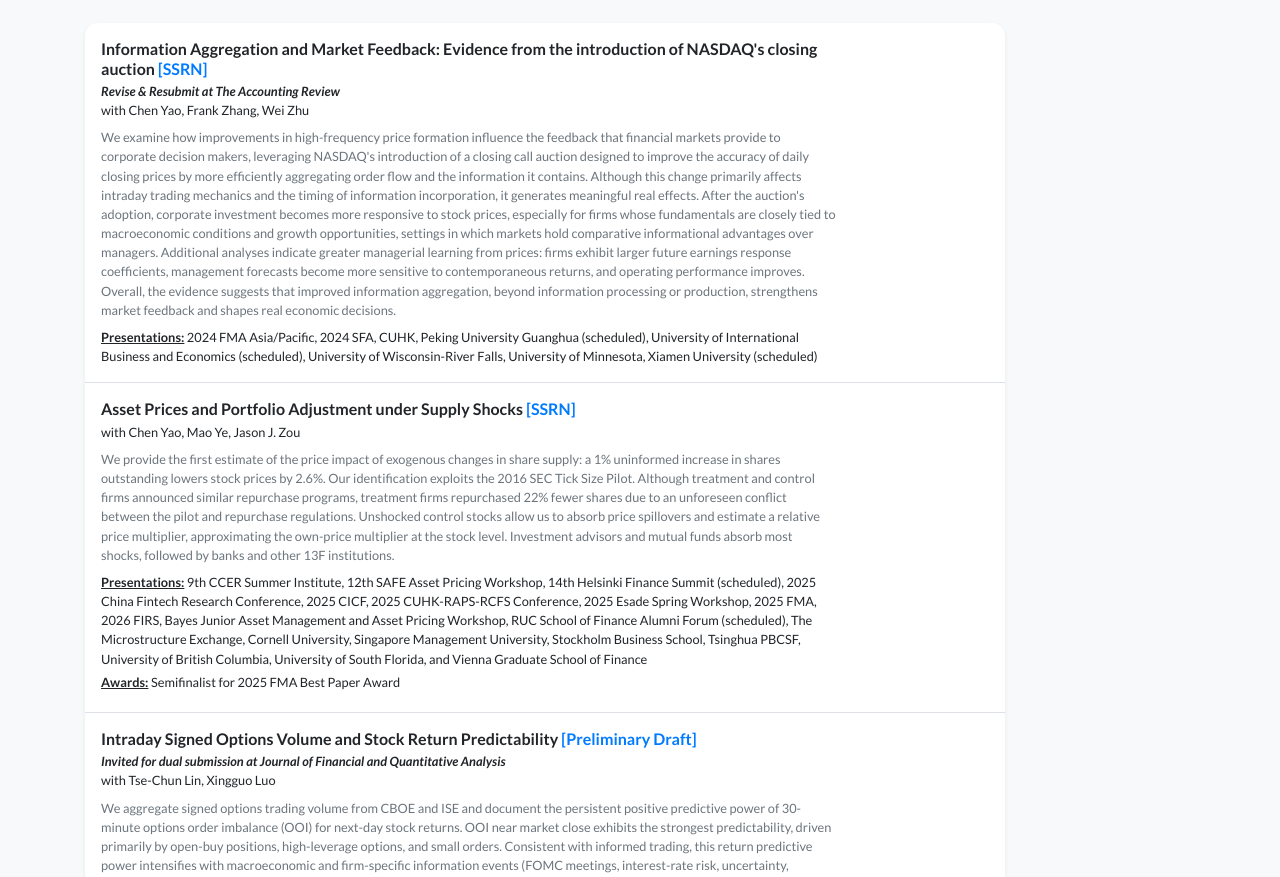
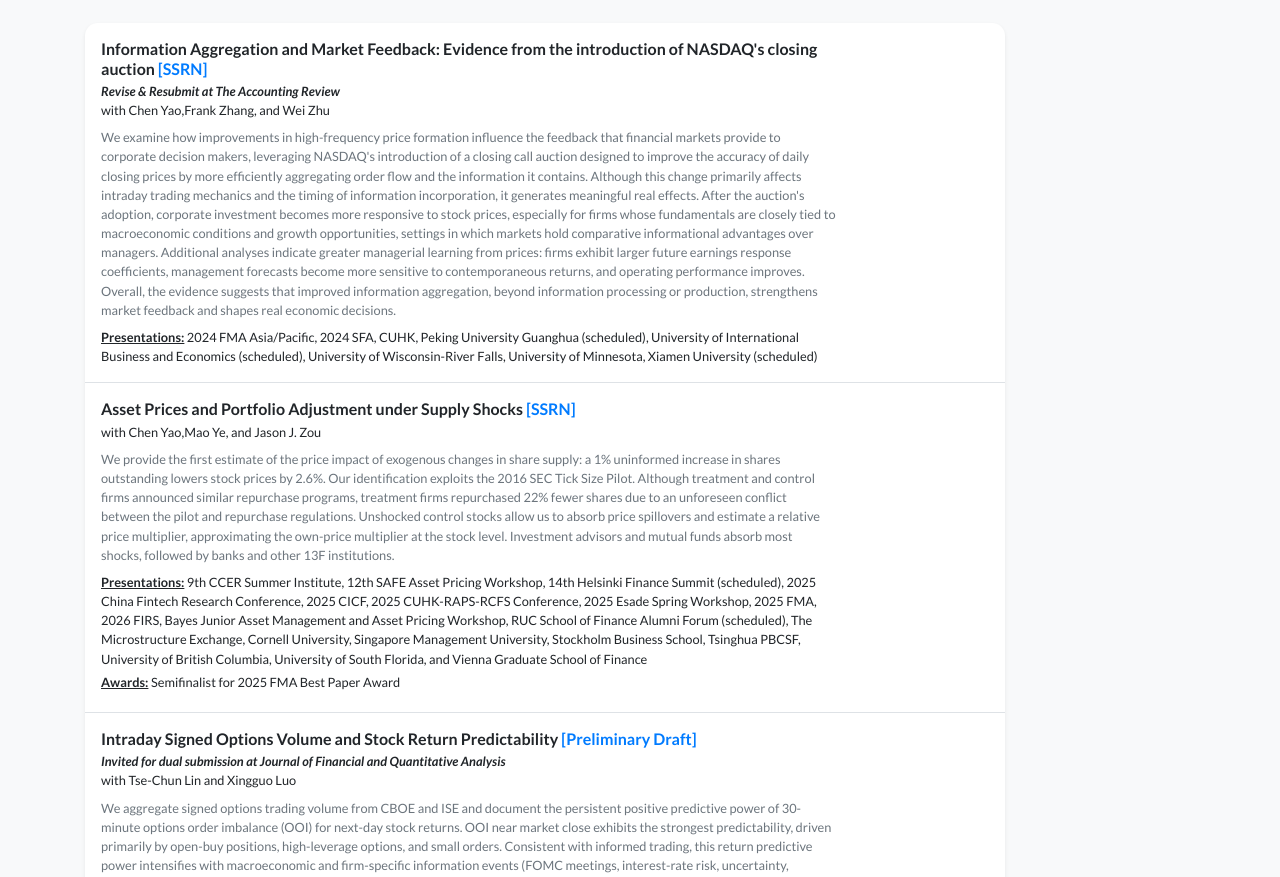
Before and after one commit to shidongshao/shidongshao.github.io, a Jekyll site: the page built from publications.html, in a window 1280 px wide and 1400 px high. Shown: the part 167-1044 px from the top of the window. Built offline with Jekyll 4.4.1, drawn with Linux system fonts in a browser that asks for light colours; nearby versions of some CDN libraries; a style sheet for code colours, icons or effects is not loaded.

Commit message:
Update personal website

```diff
--- a/_includes/widgets/author_list.html
+++ b/_includes/widgets/author_list.html
@@ -38,12 +38,19 @@
     {%- endif -%}
 
     {%- if info['url'] -%}
-        <a class="text-body" target="_blank" href="{{ info['url'] }}">{{ display_name }}</a>{%- if forloop.index < authors.size -%}, {% endif -%}
+    <a class="text-body" target="_blank" href="{{ info['url'] }}">{{ display_name }}</a>
     {%- else -%}
-        <span class="text-body">
-            {{ display_name }}{%- if forloop.index < authors.size -%}, {% endif -%}
-        </span>
+        <span class="text-body">{{ display_name }}</span>
     {%- endif -%}
+
+    {%- unless forloop.last -%}
+        {%- assign second_last = authors.size | minus: 1 -%}
+        {%- if forloop.index == second_last -%}
+            {%- if authors.size > 2 -%}, and {% else %} and {% endif -%}
+        {%- else -%}
+            ,
+        {%- endif -%}
+    {%- endunless -%}
 
 {%- endfor -%}
 
```
